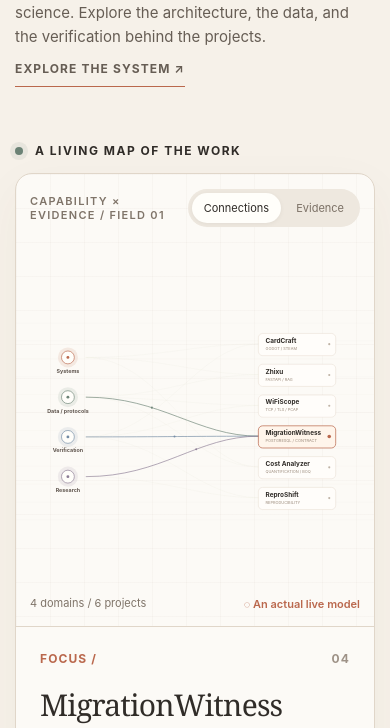
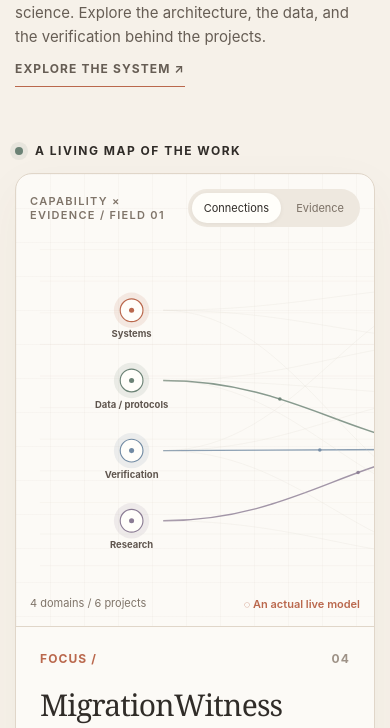
Before and after one commit to KaiserIIII/KaiserIIII, a plain HTML site: page experience/index.html in a window 390 px wide. Shown: the part 358-1086 px from the top of the page. Drawn offline with Linux system fonts and the light colour scheme.

Commit message:
fix: preserve hovered nodes; make graph horizontally navigable on mobile

```diff
--- a/experience/index.html
+++ b/experience/index.html
@@ -10,9 +10,9 @@
 .hero{display:grid;grid-template-columns:1.2fr .8fr;gap:8vw;align-items:end;padding:78px 0 49px}.kicker{font:700 11px var(--sans);color:var(--terra);letter-spacing:2.8px;text-transform:uppercase}.hero h1{font:500 clamp(55px,6.5vw,103px)/.99 var(--serif);letter-spacing:-4.7px;margin:24px 0 0}.hero h1 em{color:var(--terra);font-weight:400}.hero-note{max-width:355px;justify-self:end;color:#665d54;font-size:19px;line-height:1.6}.hero-note a{font-size:12px;font-weight:750;letter-spacing:1.1px;text-transform:uppercase;display:inline-block;margin-top:10px;text-decoration:none;border-bottom:1px solid var(--terra);padding-bottom:7px}
 .section-heading{display:flex;justify-content:space-between;align-items:center;margin:16px 0 15px;gap:15px;font-size:12px;font-weight:750;letter-spacing:1.5px;text-transform:uppercase}.live{display:inline-block;height:8px;width:8px;border-radius:50%;background:var(--sage);margin-right:12px;box-shadow:0 0 0 5px #6b82751c}.small{font-size:11px;color:var(--muted);font-weight:450;text-transform:none;letter-spacing:.4px}
 .workspace{border:1px solid var(--line);background:var(--canvas);border-radius:17px;overflow:hidden;display:grid;grid-template-columns:minmax(0,1.8fr) minmax(285px,.82fr);box-shadow:0 15px 50px #56452e0b}
-.graph-col{border-right:1px solid var(--line);min-width:0;position:relative;background-image:linear-gradient(90deg,#c4b7a012 1px,transparent 1px),linear-gradient(#c4b7a012 1px,transparent 1px);background-size:34px 34px}
+.graph-col{border-right:1px solid var(--line);min-width:0;position:relative;overflow-x:auto;background-image:linear-gradient(90deg,#c4b7a012 1px,transparent 1px),linear-gradient(#c4b7a012 1px,transparent 1px);background-size:34px 34px}
 .graph-top{padding:21px 25px 0;display:flex;align-items:center;justify-content:space-between;gap:10px}.label{font:600 11px var(--sans);letter-spacing:1.3px;color:var(--muted)}.switch{padding:4px;border-radius:24px;background:#eee8df;display:inline-flex;gap:3px}.switch button{border:0;cursor:pointer;background:transparent;border-radius:20px;padding:8px 12px;font-size:11px;color:#7b7065}.switch button[aria-pressed=true]{background:#fffefa;color:var(--ink);box-shadow:0 1px 5px #0000000e}
-#graph{display:block;height:500px;width:100%;touch-action:none}#graph text{user-select:none;pointer-events:none;font-family:var(--sans)}.g-node{cursor:grab}.g-node:active{cursor:grabbing}.graph-foot{padding:0 25px 20px;display:flex;justify-content:space-between;font-size:11px;color:var(--muted)}.graph-foot b{font-weight:600;color:var(--terra)}
+#graph{display:block;height:500px;width:100%;min-width:680px;touch-action:none}#graph text{user-select:none;pointer-events:none;font-family:var(--sans)}.g-node{cursor:grab}.g-node:active{cursor:grabbing}.graph-foot{padding:0 25px 20px;display:flex;justify-content:space-between;font-size:11px;color:var(--muted)}.graph-foot b{font-weight:600;color:var(--terra)}
 .inspector{display:flex;flex-direction:column;padding:26px 27px}.panel-top{font-size:12px;letter-spacing:1.1px;color:var(--terra);font-weight:700}.panel-top span{float:right;color:#9e9287}.inspector h2{font:500 clamp(30px,3vw,47px)/1.12 var(--serif);letter-spacing:-.8px;margin:40px 0 14px}.inspector p{margin:0;color:#655d56;font-size:14px;line-height:1.7;min-height:95px}.divider{height:1px;background:var(--line);margin:18px 0}.inspector h3{font-size:11px;color:var(--terra);letter-spacing:1.7px;text-transform:uppercase;margin:0 0 8px}.inspector ul{list-style:none;padding:0;margin:0}.inspector li{padding:9px 0;font-size:13px;line-height:1.55;color:#514a44}.inspector li:before{content:"↗";color:var(--terra);margin-right:11px}.outlink{align-self:start;margin-top:auto;padding-top:23px;text-decoration:none;text-transform:uppercase;font-size:12px;font-weight:700;letter-spacing:1px;border-bottom:1px solid var(--terra);padding-bottom:7px}.outlink:hover{color:var(--terra)}
 .controls{display:flex;flex-wrap:wrap;align-items:center;gap:9px;margin:22px 0}.controls span{font-size:12px;color:var(--muted);margin-right:9px}.controls button{border:1px solid #d5c9ba;border-radius:40px;background:transparent;padding:8px 15px;font-size:12px;cursor:pointer;color:#695f55}.controls button[aria-pressed=true]{background:var(--ink);border-color:var(--ink);color:white}
 .work{padding:80px 0 104px}.work h2{font:500 clamp(38px,4.7vw,64px)/1 var(--serif);letter-spacing:-2px;margin:16px 0 35px}.work h2 em{color:var(--terra)}.cards{display:grid;grid-template-columns:repeat(3,1fr);gap:17px}.card{min-height:221px;background:#fbf8f3;border:1px solid var(--line);border-radius:13px;display:flex;flex-direction:column;padding:26px;text-decoration:none;transition:transform .25s,border-color .25s}.card:hover{transform:translateY(-6px);border-color:#a99480}.card small{color:var(--terra);font:700 11px var(--sans);letter-spacing:1px}.card h3{font:500 30px var(--serif);margin:22px 0 12px}.card p{font-size:13px;line-height:1.65;color:#665c53;margin:0}.card strong{font-size:11px;color:var(--terra);margin-top:auto;padding-top:17px;text-transform:uppercase;letter-spacing:1px}
@@ -63,13 +63,15 @@ var between=function(a,b){var start=a.x+50,end=b.x-106,c1=start+(end-start)*.44,
 var V=E.map(function(e,i){var line=make("path",{d:between(e.a,e.b),stroke:"#ddcfc2","stroke-width":"1.4",fill:"none"});lines.append(line);var dot=make("circle",{r:2.8,fill:e.a.color,opacity:0});particles.append(dot);return {e:e,line:line,dot:dot,i:i};});
 function vis(p){return filter==="all"||p.tags.indexOf(filter)>=0;}
 function active(v){return vis(v.e.b)&&(!selected||v.e.b.id===selected)&&(!hover||v.e.b.id===hover);}
-function update(){
+function styleEdges(){
 V.forEach(function(v){var on=active(v);v.line.setAttribute("d",between(v.e.a,v.e.b));v.line.setAttribute("stroke",on?v.e.a.color:"#dbd3c8");v.line.setAttribute("stroke-width",on?"2.3":"1.1");v.line.setAttribute("opacity",on?"0.8":"0.28");v.dot.setAttribute("opacity",on?"0.9":"0");v.line.setAttribute("stroke-dasharray",mode==="evidence"?"3 7":"none");});
+}
+function update(){styleEdges();
 nodes.replaceChildren();
 D.forEach(function(d){var g=make("g",{class:"g-node",transform:"translate("+d.x+" "+d.y+")",role:"button",tabindex:"0",opacity:filter!=="all"&&filter!==d.id?".25":"1","aria-label":"Filter by "+d.name});
 g.append(make("circle",{r:28,fill:d.color,opacity:".12"}),make("circle",{r:18,fill:"#fffefa",stroke:d.color,"stroke-width":"1.8"}),make("circle",{r:4,fill:d.color}));var t=make("text",{y:43,"font-size":"15","font-weight":"650","text-anchor":"middle",fill:"#5f554e"});t.textContent=d.name;g.append(t);g.addEventListener("click",function(){setFilter(d.id);});g.addEventListener("keydown",function(e){if(e.key==="Enter"||e.key===" "){e.preventDefault();setFilter(d.id);}});nodes.append(g);});
 P.forEach(function(p){var isFocused=p.id===selected;var g=make("g",{class:"g-node",transform:"translate("+p.x+" "+p.y+")",role:"button",tabindex:"0","aria-label":"Inspect "+p.name,opacity:vis(p)?"1":"0.15"});g.append(make("rect",{x:-108,y:-29,width:216,height:62,rx:12,fill:isFocused?"#fff5eb":"#fffdfa",stroke:isFocused?"#ba684d":"#ddcfc0","stroke-width":isFocused?"2":"1"}));var n=make("text",{x:-88,y:-3,"font-size":18,"font-weight":700,fill:"#302c28"});n.textContent=p.name;g.append(n);var tag=make("text",{x:-88,y:17,"font-size":11,fill:"#9a8a7b"});tag.textContent=p.kind;g.append(tag);g.append(make("circle",{cx:90,cy:1,r:isFocused?5:3,fill:isFocused?"#ba684d":"#bfb3a6"}));
-g.addEventListener("pointerenter",function(){hover=p.id;update();});g.addEventListener("pointerleave",function(){hover=null;update();});
+g.addEventListener("pointerenter",function(){hover=p.id;styleEdges();});g.addEventListener("pointerleave",function(){hover=null;styleEdges();});
 g.addEventListener("pointerdown",function(e){if(!vis(p))return;drag=p;lastStart={x:e.clientX,y:e.clientY};g.setPointerCapture(e.pointerId);});
 g.addEventListener("pointermove",function(e){if(drag!==p)return;var pt=svg.createSVGPoint();pt.x=e.clientX;pt.y=e.clientY;var mat=svg.getScreenCTM();if(!mat)return;var local=pt.matrixTransform(mat.inverse());p.x=Math.max(690,Math.min(865,local.x));p.y=Math.max(48,Math.min(515,local.y));g.setAttribute("transform","translate("+p.x+" "+p.y+")");V.forEach(function(v){v.line.setAttribute("d",between(v.e.a,v.e.b));});});
 g.addEventListener("pointerup",function(e){if(drag!==p)return;drag=null;if(Math.hypot(e.clientX-lastStart.x,e.clientY-lastStart.y)<7)choose(p.id);});
```
